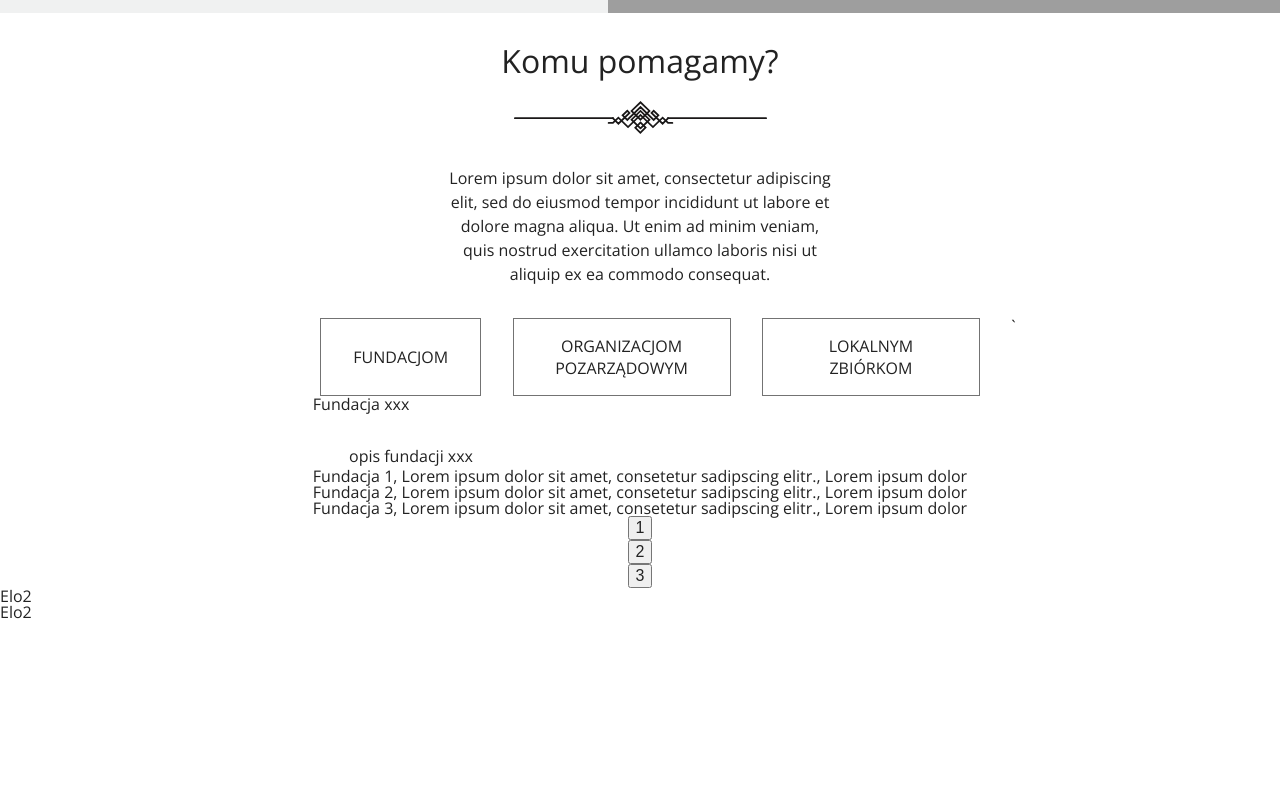
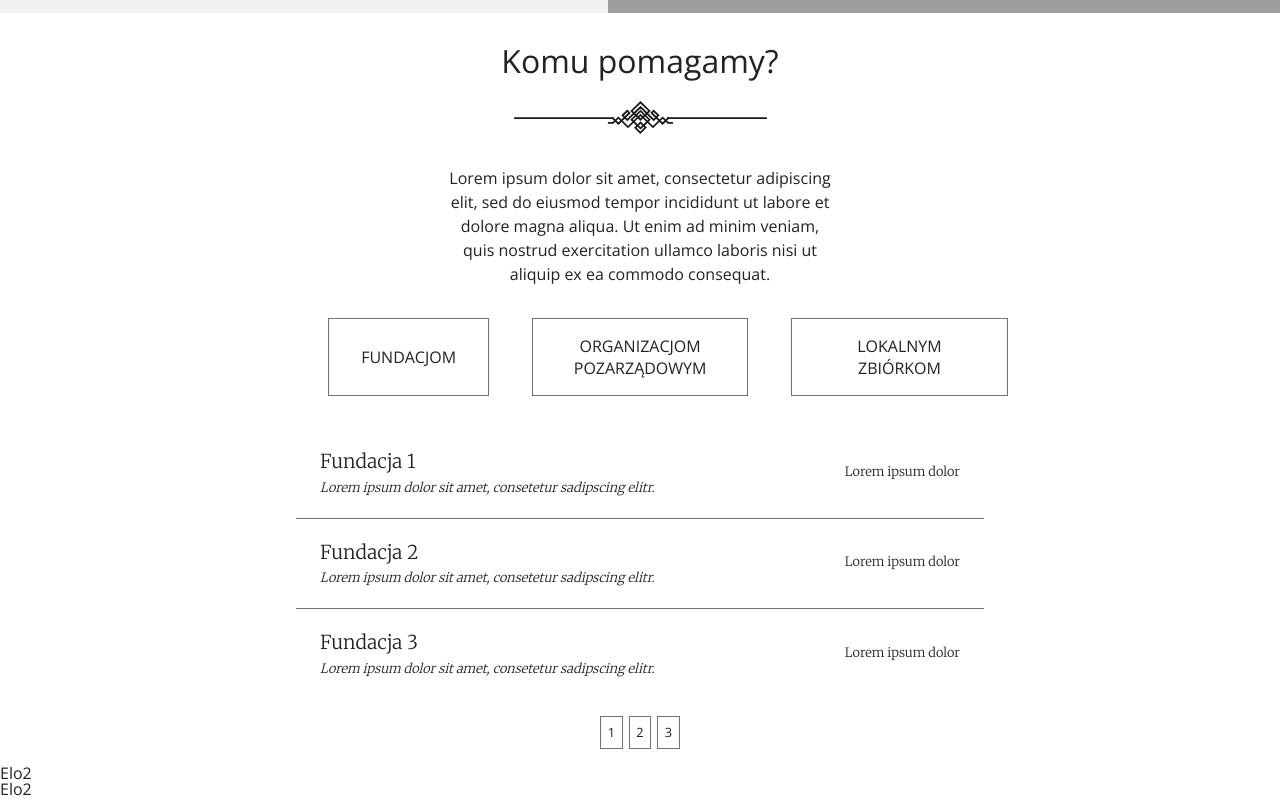
Before and after one commit to kacperdufrat/give-away, a React (Create React App) app: page /#/ in a window 1280 px wide. Shown: the part 2857-3657 px from the top of the page. Before the commit the page ends 3480 px from the top, so only its background shows below. Built offline with nearby package versions, Linux system fonts and the light colour scheme; grey boxes are pictures that could not be loaded.

Commit message:
HomeSummary changes

```diff
--- a/src/components/Home/HomeSummary.js
+++ b/src/components/Home/HomeSummary.js
@@ -1,17 +1,14 @@
-import React, {useState} from "react";
+import React from "react";
 import {ReactComponent as Decoration} from "../../assets/Decoration.svg";
 import Posts from "./Pagination/Posts.js";
 import "../../scss/HomeSummary.scss";
 
-
 const HomeSummary = () => {
-
 
     return (
         <section className="summary">
             <h2>Komu pomagamy?</h2>
             <Decoration className="summary-decoration"/>
-
             <p>Lorem ipsum dolor sit amet, consectetur adipiscing elit, sed do eiusmod tempor incididunt ut labore et dolore magna aliqua. Ut enim ad minim veniam, quis nostrud exercitation ullamco laboris nisi ut aliquip ex ea commodo consequat.</p>
             <Posts />
         </section>
--- a/src/components/Home/Pagination/Pagination.js
+++ b/src/components/Home/Pagination/Pagination.js
@@ -1,4 +1,5 @@
 import React from "react";
+import "../../../scss/Pagination.scss";
 
 const Pagination = ({postsPerPage, totalPosts, paginate}) => {
     const pageNumbers = [];
@@ -9,7 +10,7 @@ const Pagination = ({postsPerPage, totalPosts, paginate}) => {
 
     return (
         <nav>
-            <ul>
+            <ul className="paginate-btn">
                 {pageNumbers.map(number => <li key={number}>
                     <button onClick={() => paginate(number)}>{number}</button>
                 </li>)}
--- a/src/components/Home/Pagination/Posts.js
+++ b/src/components/Home/Pagination/Posts.js
@@ -3,6 +3,7 @@ import Foundations from "./Foundations.js";
 import Locals from "./Locals.js";
 import Organizations from "./Organizations.js";
 import Pagination from "./Pagination.js";
+import "../../../scss/Posts.scss";
 
 const Posts = () => {
     const [type, setType] = useState("foundation");
@@ -14,9 +15,6 @@ const Posts = () => {
     const organizationsPosts = Organizations.slice(indexOfFirstPost, indexOfLastPost);
     const foundationsPosts = Foundations.slice(indexOfFirstPost, indexOfLastPost);
     const localsPosts = Locals.slice(indexOfFirstPost, indexOfLastPost);
-
-
-
     let totalPosts;
     let content;
 
@@ -25,45 +23,49 @@ const Posts = () => {
     }
 
     const handleType = (name) => {
+        setCurrentPage(1);
         setType(name);
     }
-
 
     if (type === "organizations") {
         totalPosts = Organizations.length;
         content = (
-            <>
-            <h1>Organizacja xxx</h1>
-            <p>opis organizacji xxx</p>
             <ul>
-                {organizationsPosts.map(el => <li>{el.title}, {el.description}, {el.info}</li>)}
+                {organizationsPosts.map(el => <li key={el.title}>
+                    <div>
+                        <span className="item-title">{el.title}</span>
+                        <span className="item-info">{el.info}</span>
+                    </div>
+                    <span className="item-description">{el.description}</span>
+                </li>)}
             </ul>
-            </>
         )
     } else if (type === "locals") {
-        totalPosts = Locals.length;
         content = (
-            <>
-            <h1>Lokalna zbiórka xxx</h1>
-            <p>opis lokalnej zbiórki xxx</p>
             <ul>
-                {localsPosts.map(el => <li>{el.title}, {el.description}, {el.info}</li>)}
+                {localsPosts.map(el => <li key={el.title}>
+                    <div>
+                        <span className="item-title">{el.title}</span>
+                        <span className="item-info">{el.info}</span>
+                    </div>
+                    <span className="item-description">{el.description}</span>
+                </li>)}
             </ul>
-            </>
         )
     } else {
         totalPosts = Foundations.length;
         content = (
-            <>
-            <h1>Fundacja xxx</h1>
-            <p>opis fundacji xxx</p>
             <ul>
-                {foundationsPosts.map(el => <li>{el.title}, {el.description}, {el.info}</li>)}
+                {foundationsPosts.map(el => <li key={el.title}>
+                    <div>
+                        <span className="item-title">{el.title}</span>
+                        <span className="item-info">{el.info}</span>
+                    </div>
+                    <span className="item-description">{el.description}</span>
+                </li>)}
             </ul>
-            </>
         )
     }
-
 
     return (
         <>
@@ -71,9 +73,8 @@ const Posts = () => {
             <button onClick={() => handleType("foundations")}>Fundacjom</button>
             <button onClick={() => handleType("organizations")}>Organizacjom pozarządowym</button>
             <button onClick={() => handleType("locals")}>Lokalnym zbiórkom</button>
-    `   </div>
-        <div>{content}</div>
-
+        </div>
+        <div className="summary-items">{content}</div>
         <Pagination postsPerPage={postsPerPage} totalPosts={totalPosts} paginate={paginate}/>
         </>
     )
--- /dev/null
+++ b/src/scss/Pagination.scss
@@ -0,0 +1,18 @@
+@import "./settings/colors.scss";
+@import "./settings/fonts.scss";
+
+.paginate-btn {
+    padding: 1rem;
+    display: flex;
+    button {
+        border: 0.0625rem solid $color-grey;
+        background-color: transparent;
+        padding: 0.4rem 0.4rem;
+        margin: 0 0.2rem 0 0.2rem;
+        font-size: 0.8rem;
+        font-family: $font-base;
+        &:hover {
+            border: 0.0625rem solid $color-yellow;
+        }
+    }
+}
--- /dev/null
+++ b/src/scss/Posts.scss
@@ -0,0 +1,31 @@
+@import "../scss/settings/fonts.scss";
+@import "../scss/settings/colors.scss";
+
+.summary-items {
+    padding-top: 2rem;
+    li {
+        font-family: $font-alt;
+        font-weight: 300;
+        padding: 1.5rem;
+        width: 80vh;
+        border-bottom: 0.0625rem solid $color-grey;
+        &:last-of-type {
+            border-bottom: 0.0625rem solid transparent;
+        }
+        .item-description {
+            font-size: 0.8rem;
+            font-style: italic;
+        }
+        div {
+            display: flex;
+            justify-content: space-between;
+            .item-title {
+                font-size: 1.2rem;
+            }
+            .item-info {
+                font-size: 0.8rem;
+                padding-top: 0.8rem;
+            }
+        }
+    }
+}
```
Lines whose indentation alone changed are shown as unchanged.
